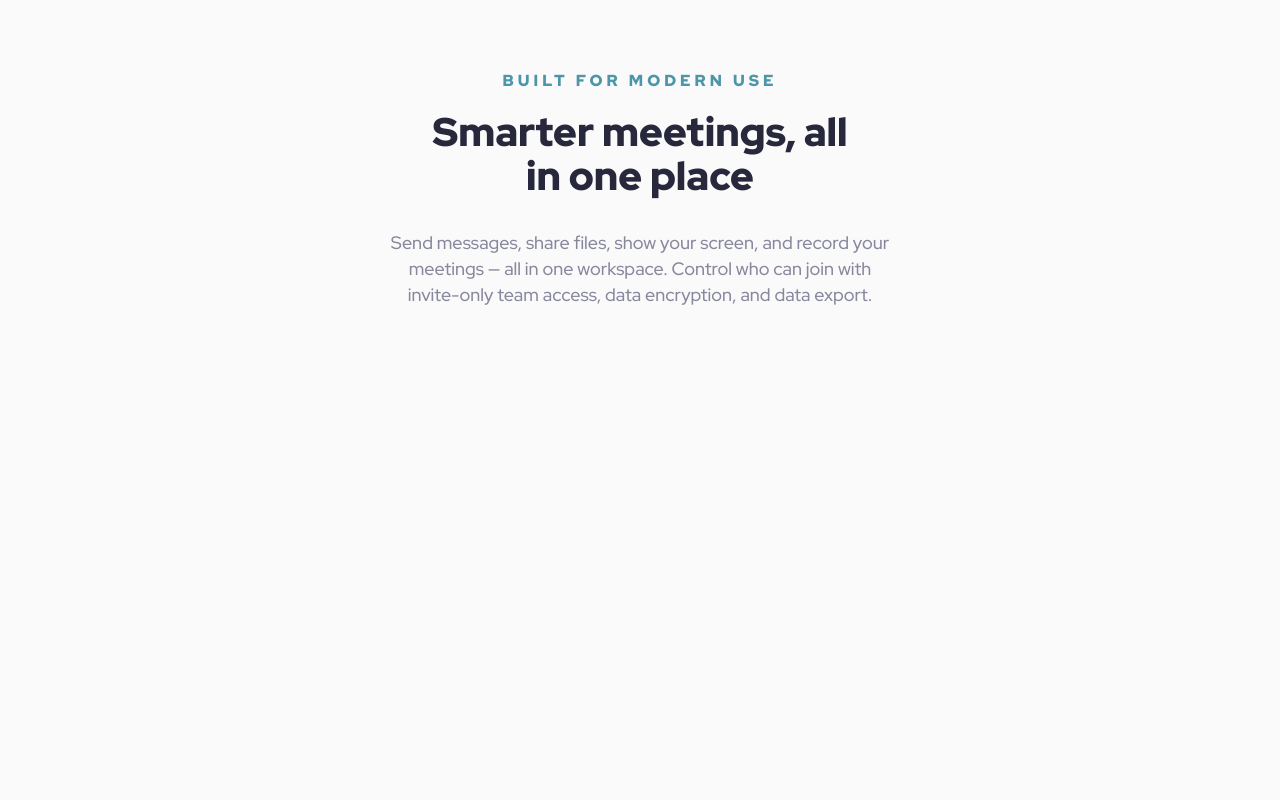
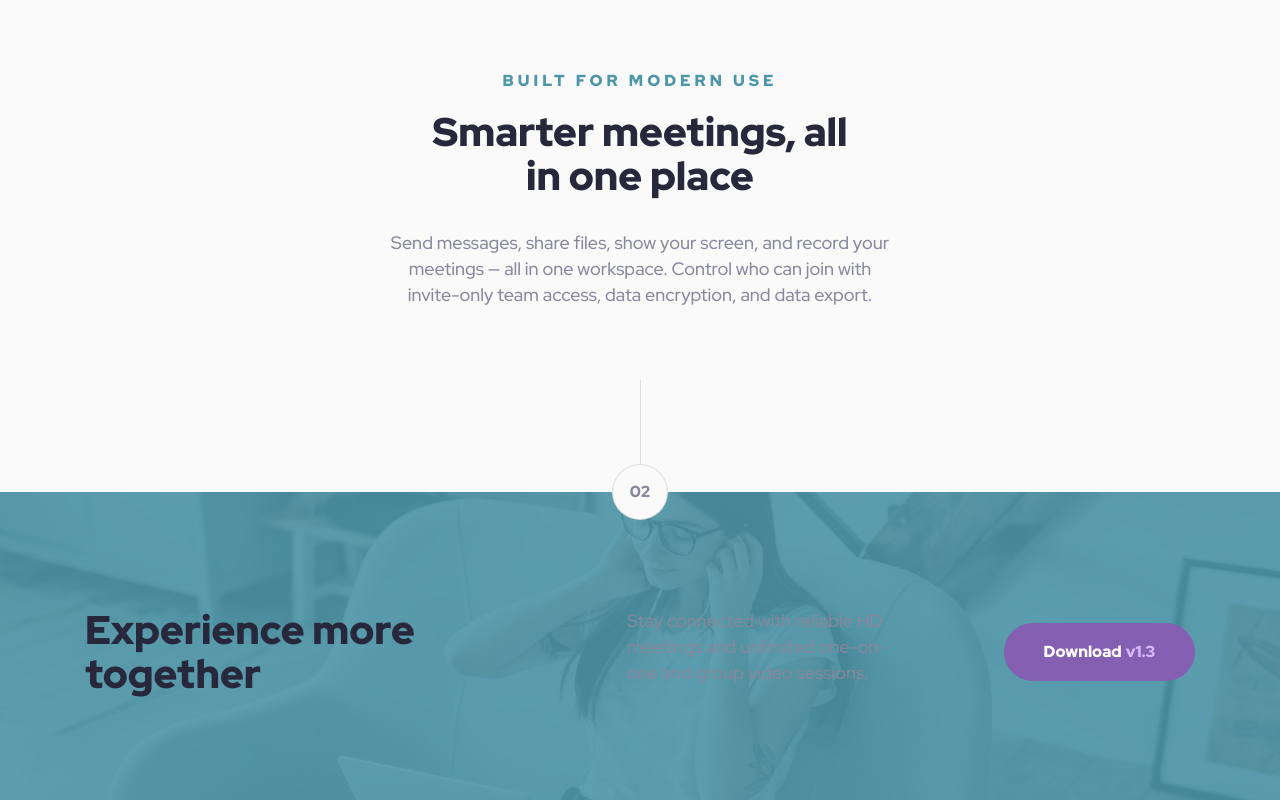
Before and after one commit to jaceleedev/meet-landing-page, a Next.js app: page / in a window 1280 px wide. Shown: the part 1095-1895 px from the top of the page. Before the commit the page ends 1475 px from the top, so only its background shows below. Built offline with nearby package versions, Linux system fonts and the light colour scheme.

Commit message:
feat: :sparkles: add Footer component to main layout

```diff
--- a/src/app/layout.tsx
+++ b/src/app/layout.tsx
@@ -2,6 +2,7 @@ import type { Metadata } from 'next';
 import { Red_Hat_Display } from 'next/font/google';
 import './globals.css';
 import Header from '@/components/Header';
+import Footer from '@/components/Footer';
 
 const redHatDisplay = Red_Hat_Display({
   subsets: ['latin'],
@@ -25,6 +26,7 @@ export default function RootLayout({
       <body className={`bg-neutral-light ${redHatDisplay.variable}`}>
         <Header />
         {children}
+        <Footer />
       </body>
     </html>
   );
--- /dev/null
+++ b/src/components/Footer/index.tsx
@@ -0,0 +1,40 @@
+import Image from 'next/image';
+import NumberedCircle from '../NumberedCircle';
+import Button from '../Button';
+
+function Footer() {
+  return (
+    <footer className="relative h-[308px] pt-[116px] mt-[calc(140px-28px)]">
+      <div className="absolute inset-0 z-0 bg-primary-teal">
+        <Image
+          src="/images/desktop/image-footer.jpg"
+          alt="Footer background"
+          fill
+          priority
+          className="object-cover opacity-[0.1045]"
+        />
+      </div>
+      <div className="absolute left-1/2 top-[calc(-140px+28px)] transform -translate-x-1/2">
+        <NumberedCircle number="02" />
+      </div>
+      <div className="relative z-10 grid grid-cols-[auto_auto_auto] max-w-[1110px] mx-auto">
+        <h2 className="text-heading-2 text-neutral-light mr-[125px]">
+          Experience more together
+        </h2>
+        <p className="text-body text-neutral-light mr-[92px]">
+          Stay connected with reliable HD meetings and unlimited one-on-one and
+          group video sessions.
+        </p>
+        <div className="self-center">
+          <Button
+            variant="secondary"
+            primaryText="Download"
+            secondaryText="v1.3"
+          />
+        </div>
+      </div>
+    </footer>
+  );
+}
+
+export default Footer;
```
